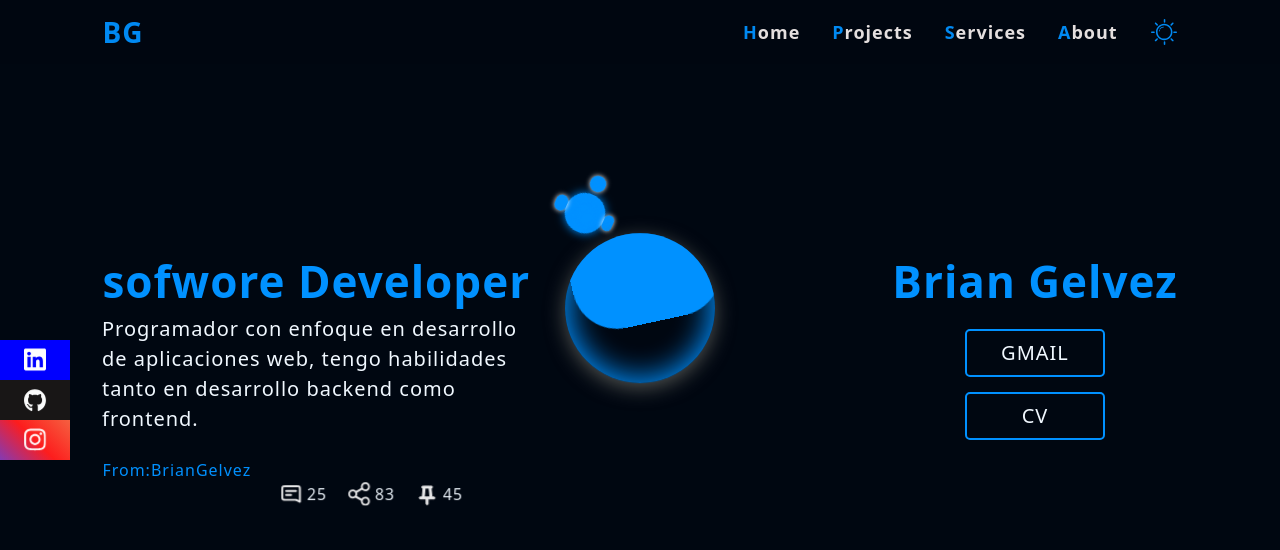
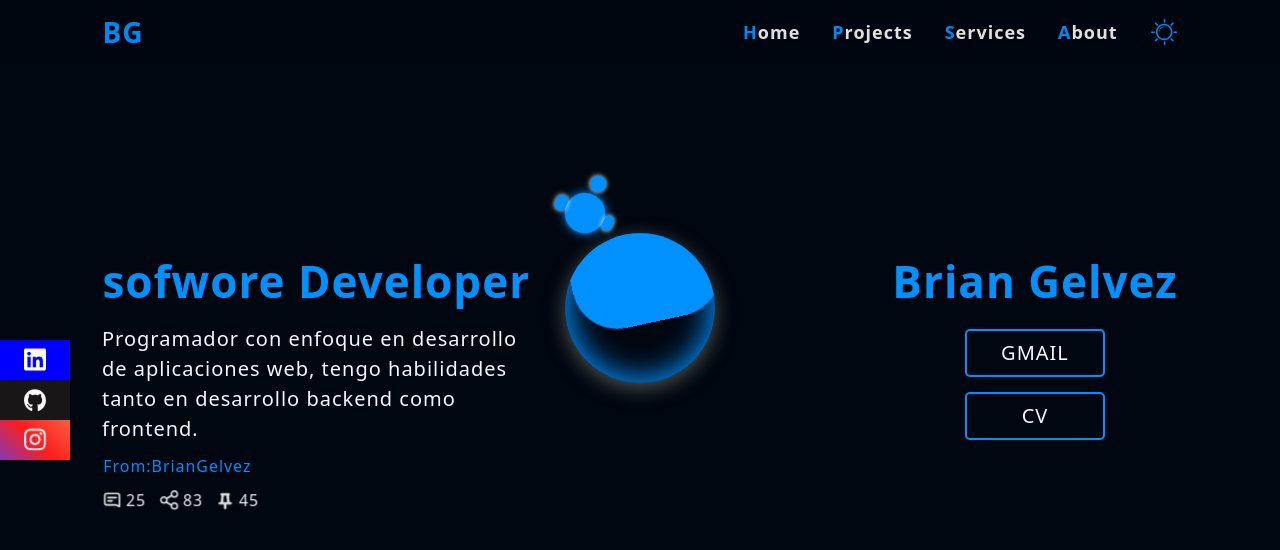
Before and after one commit to BrianGelvez/MiPortafolios-2.0, a React (Vite) app: page / in a window 1280 px wide. Shown: the top 550 px of the page. Built offline with nearby package versions, Linux system fonts and the light colour scheme; what tailwindcss-animated would draw is missing.

Commit message:
ahora si

```diff
--- a/src/views/home/Home.tsx
+++ b/src/views/home/Home.tsx
@@ -1,4 +1,4 @@
-import React from "react";
+import React, { useState, useEffect } from "react";
 import styles from "./home.module.css";
 import pin from '../../assets/pin.svg'
 import message from '../../assets/message.svg'
@@ -7,33 +7,42 @@ import Buttons from "../../components/buttoons/Buttons";
 import AnimacionOne from "../../components/animations/animationOne/AnimationOne";
 
 const Home: React.FC = () => {
+  const [isResponsive, setIsResponsive] = useState<boolean>(false);
+
+  useEffect(() => {
+    const handleResize = () => {
+      setIsResponsive(window.innerWidth < 1000);
+    };
+    window.addEventListener("resize", handleResize);
+    handleResize();
+    return () => {
+      window.removeEventListener("resize", handleResize);
+    };
+  }, []);
 
   return (
     <section className={styles.home}>
       <article className={`${styles.full}`}>
-        <div className="titulo">
         <h2 className="font-bold">sofwore Developer</h2>
         <p>
-        Programador con enfoque en desarrollo de aplicaciones web, tengo habilidades tanto en desarrollo backend como frontend.
+          Programador con enfoque en desarrollo de aplicaciones web, tengo habilidades tanto en desarrollo backend como frontend.
         </p>
-        <br />
         <span className="text-primary-color">From:BrianGelvez</span>
-        <div className="flex justify-center items-center gap-5" >
+        <div className={`flex gap-3 ${isResponsive ? 'justify-center items-center' : ''}`}>
           <span className="flex justify-center items-center gap-1">
-            <img className="w-6" src={message} alt="" />
+            <img className="w-5" src={message} alt="" />
             <h5>25</h5>
           </span>
 
           <span className="flex justify-center items-center gap-1">
-            <img className="w-6" src={share} alt="" />
+            <img className="w-5" src={share} alt="" />
             <h5>83</h5>
           </span>
 
           <span className="flex justify-center items-center gap-1">
-            <img className="w-6" src={pin} alt="" />
+            <img className="w-5" src={pin} alt="" />
             <h5>45</h5>
           </span>
-        </div>
         </div>
       </article>
       <article className={`${styles.brian}`}>
```
